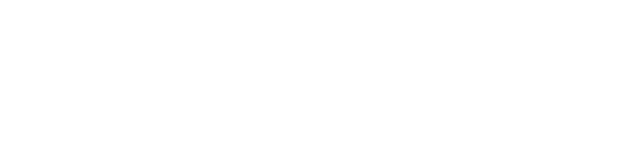
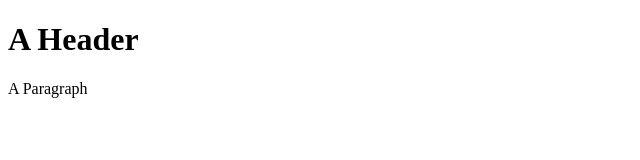
Before and after one commit to Bannump/git_test, a plain HTML site: page index.html in a window 1280 px wide. Shown: the whole page, without its empty margins (0-640 px from the left). Drawn offline with Linux system fonts and the light colour scheme.

Commit message:
second commit

```diff
--- a/index.html
+++ b/index.html
@@ -4,9 +4,10 @@
   <meta charset="UTF-8">
   <meta http-equiv="X-UA-Compatible" content="IE=edge">
   <meta name="viewport" content="width=device-width, initial-scale=1.0">
-  <title>A Header</title>
+  <title>Document</title>
 </head>
 <body>
-
+  <h1>A Header</h1>
+  <p>A Paragraph</p>
 </body>
 </html>
```
